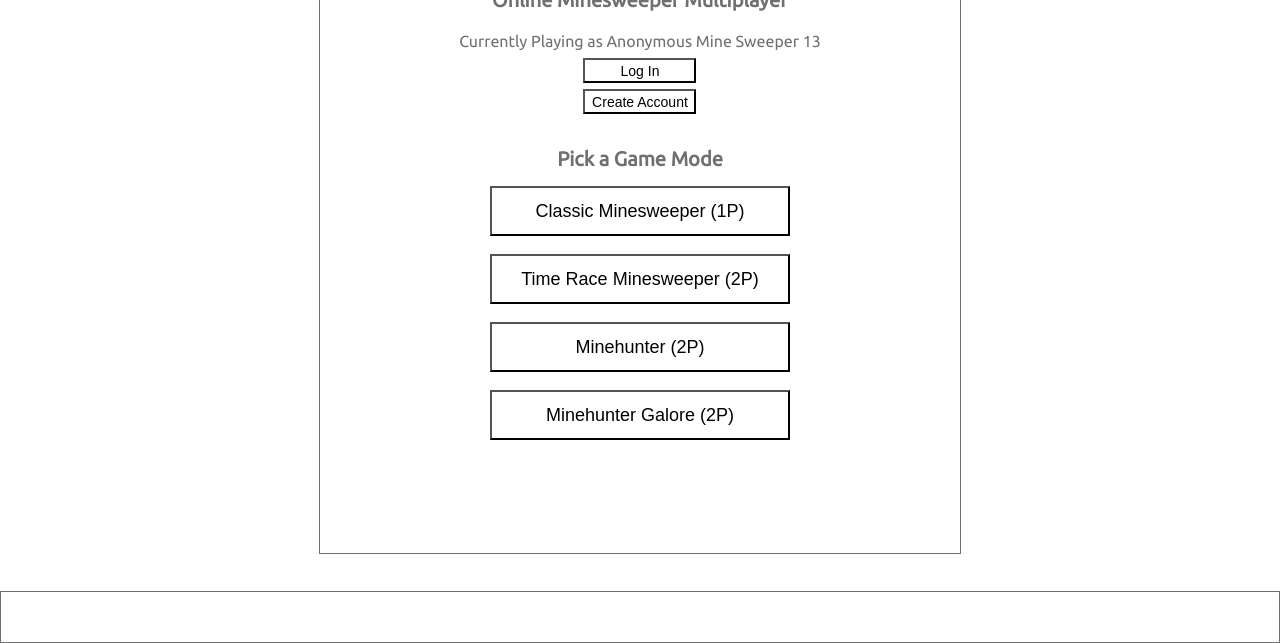
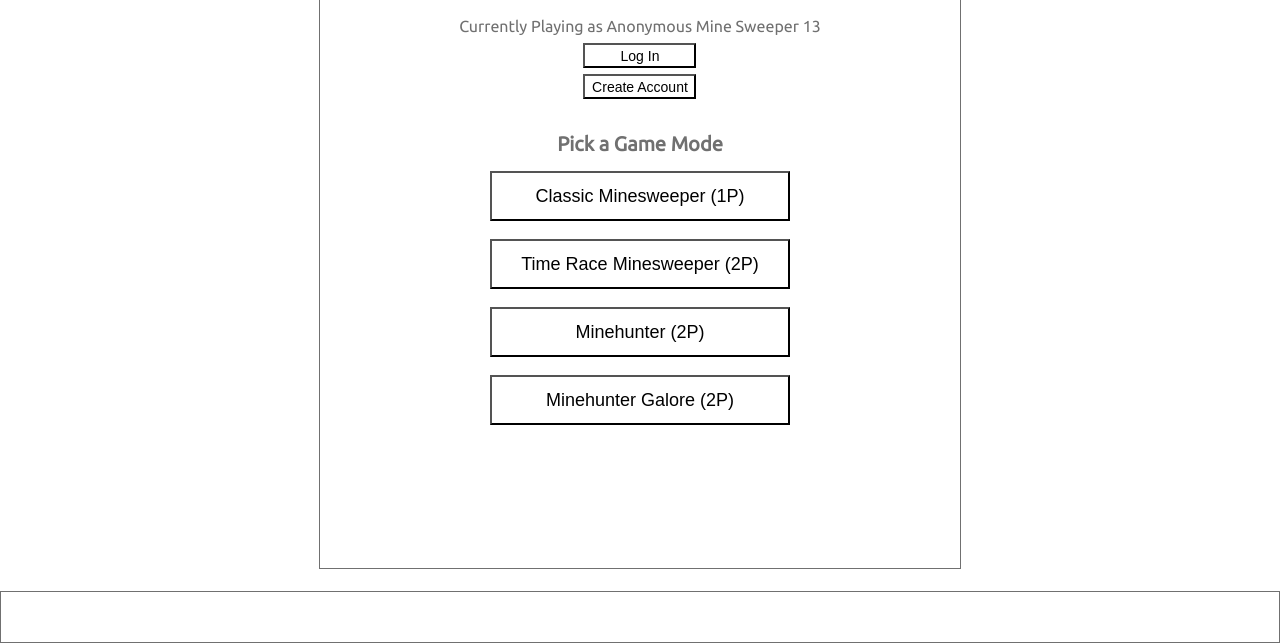
Before and after one commit to banhpete/Minesweeper-Vs, a React app: page / in a window 1280 px wide. Shown: the part 157-800 px from the top of the page. Built offline with nearby package versions, Linux system fonts and the light colour scheme.

Commit message:
Edit css in app to ensure components in create account window do not overflow

```diff
--- a/src/pages/App/App.module.css
+++ b/src/pages/App/App.module.css
@@ -15,6 +15,6 @@
 
 @media(max-height: 800px){
   .displayContainer{
-    min-height:630px;
+    min-height:660px;
   }
 }
```
